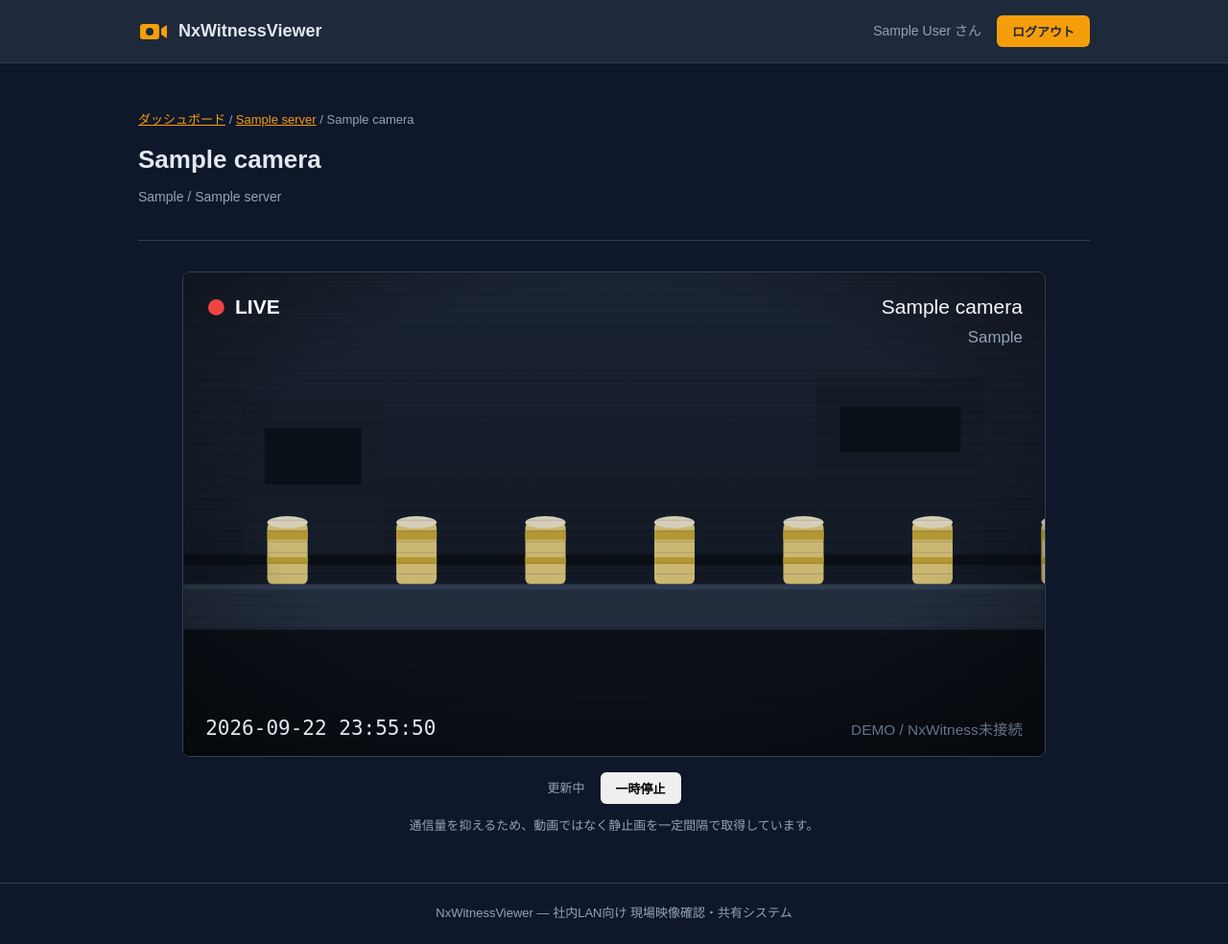
After one commit to Kouichi-sys/RUNTEQ_1100760001_Kouichi, a Django app: page /cameras/1/ in a window 1280 px wide. The commit adds this page. Shown: the whole page at 96% size. Run offline with Django 5.2, Linux system fonts and the light colour scheme; a user stored in the database is signed in; tables that the repository leaves empty hold one stand-in row (values such as "Sample post").

Commit message:
ライブ映像閲覧機能を追加
カメラ1台のライブ映像を表示する画面を追加した。映像の取得元は
VIDEO_SOURCEで切り替える抽象層を経由させ、ビューから直接
NxWitness APIを呼ばない構成にしている。

- video_sources.py に MockVideoSource / NxVideoSource を追加
  (NxVideoSourceは疎通確認(#25)後に実装する)
- mock時はSVGで疑似映像を生成。取得のたびに時刻と製品の位置が変わり、
  ラインが流れて見える。ラインの種類で缶・瓶・樽を描き分ける
- /cameras/<id>/ にライブ画面、/cameras/<id>/live.svg に映像を追加
- 帯域を抑えるため動画ではなく静止画を2秒間隔で取得。一時停止でき、
  非表示のタブでは取得を止める
- サーバー詳細のカメラ一覧をサムネイル表示に変更

Co-Authored-By: Claude Opus 5 <noreply@anthropic.com>

```diff
--- a/cameras/urls.py
+++ b/cameras/urls.py
@@ -5,5 +5,8 @@ from . import views
 app_name = "cameras"
 
 urlpatterns = [
-    path("<int:pk>/", views.ServerDetailView.as_view(), name="server_detail"),
+    path("servers/<int:pk>/", views.ServerDetailView.as_view(), name="server_detail"),
+    path("cameras/<int:pk>/", views.CameraLiveView.as_view(), name="camera_live"),
+    # ライブ映像の取得先。<img>から一定間隔で読み直す
+    path("cameras/<int:pk>/live.svg", views.LiveImageView.as_view(), name="live_image"),
 ]
--- /dev/null
+++ b/cameras/video_sources.py
@@ -0,0 +1,81 @@
+"""映像取得の切り替え層。
+
+NxWitnessは社内LAN内にしか存在せず、公開レビュー環境からは到達できない。
+そのため映像の取得元を抽象化し、環境変数 VIDEO_SOURCE で差し替える。
+
+- mock … アプリ側で生成した疑似映像を返す(公開環境・テスト用)
+- nx   … NxWitness APIを参照する(社内LAN内)
+
+ビューからNxWitness APIを直接呼ばず、必ずこの層を経由させること。
+"""
+
+from abc import ABC, abstractmethod
+
+from django.conf import settings
+from django.urls import reverse
+
+# ラインの種類ごとに、疑似映像に流す製品の見た目を変える
+PRODUCT_SHAPES = {
+    "缶": "can",
+    "瓶": "bottle",
+    "樽": "keg",
+}
+DEFAULT_SHAPE = "can"
+
+
+class VideoSource(ABC):
+    """映像取得元の共通インターフェース。"""
+
+    @abstractmethod
+    def live_image_url(self, camera):
+        """ライブ映像(静止画)の取得先URLを返す。"""
+
+    @abstractmethod
+    def is_available(self):
+        """映像を取得できる状態かどうか。"""
+
+
+class MockVideoSource(VideoSource):
+    """アプリ側で生成した疑似映像を返す。
+
+    実カメラが無い環境でも画面の動作を確認できるようにするためのもの。
+    静止画(SVG)を定期的に取得し直すことで、帯域を使わずにライブらしく見せる。
+    """
+
+    def live_image_url(self, camera):
+        return reverse("cameras:live_image", args=[camera.pk])
+
+    def is_available(self):
+        return True
+
+    def product_shape(self, camera):
+        """カメラが属するラインから、流れる製品の形を決める。"""
+        line = camera.server.line
+        for keyword, shape in PRODUCT_SHAPES.items():
+            if keyword in line:
+                return shape
+        return DEFAULT_SHAPE
+
+
+class NxVideoSource(VideoSource):
+    """NxWitness APIから映像を取得する。
+
+    認証方式とエンドポイントはNxWitnessのバージョンで異なるため、
+    社内LAN内での疎通確認(Issue #25)に合わせて実装する。
+    設定は settings の NX_BASE_URL / NX_USERNAME / NX_PASSWORD を使う。
+    """
+
+    def live_image_url(self, camera):
+        raise NotImplementedError(
+            "NxWitness APIからの映像取得は未実装です(Issue #25の疎通確認後に対応)。"
+        )
+
+    def is_available(self):
+        return bool(settings.NX_BASE_URL)
+
+
+def get_video_source():
+    """設定に応じた映像取得元を返す。"""
+    if settings.VIDEO_SOURCE == "nx":
+        return NxVideoSource()
+    return MockVideoSource()
--- a/cameras/views.py
+++ b/cameras/views.py
@@ -1,7 +1,16 @@
 from django.contrib.auth.mixins import LoginRequiredMixin
+from django.http import Http404, HttpResponse
+from django.shortcuts import get_object_or_404
+from django.utils import timezone
+from django.views import View
 from django.views.generic import DetailView
 
-from .models import Server
+from .mock_frame import render_frame
+from .models import Camera, Server
+from .video_sources import MockVideoSource, get_video_source
+
+# ライブ映像(静止画)の更新間隔。短くしすぎると社内LANの帯域を圧迫する
+LIVE_REFRESH_SECONDS = 2
 
 
 class ServerDetailView(LoginRequiredMixin, DetailView):
@@ -14,3 +23,45 @@ class ServerDetailView(LoginRequiredMixin, DetailView):
     def get_queryset(self):
         # カメラをまとめて取得し、一覧表示でのN+1を避ける
         return Server.objects.prefetch_related("cameras")
+
+
+class CameraLiveView(LoginRequiredMixin, DetailView):
+    """カメラ1台のライブ映像。"""
+
+    model = Camera
+    template_name = "cameras/camera_live.html"
+    context_object_name = "camera"
+
+    def get_queryset(self):
+        return Camera.objects.select_related("server")
+
+    def get_context_data(self, **kwargs):
+        context = super().get_context_data(**kwargs)
+        source = get_video_source()
+        context["source_available"] = source.is_available()
+        if context["source_available"]:
+            context["live_image_url"] = source.live_image_url(self.object)
+        # 帯域を抑えるため、動画ではなく静止画をこの間隔で取り直す
+        context["refresh_seconds"] = LIVE_REFRESH_SECONDS
+        return context
+
+
+class LiveImageView(LoginRequiredMixin, View):
+    """疑似ライブ映像(SVG)を返す。
+
+    VIDEO_SOURCE=mock のときだけ使う。取得のたびに時刻と製品の位置が変わるため、
+    一定間隔で読み直すとラインが流れて見える。
+    """
+
+    def get(self, request, pk):
+        source = get_video_source()
+        if not isinstance(source, MockVideoSource):
+            raise Http404("疑似映像はVIDEO_SOURCE=mockのときだけ利用できます。")
+
+        camera = get_object_or_404(Camera.objects.select_related("server"), pk=pk)
+        svg = render_frame(camera, timezone.localtime(), source.product_shape(camera))
+
+        response = HttpResponse(svg, content_type="image/svg+xml")
+        # 常に最新のコマを返したいのでキャッシュさせない
+        response["Cache-Control"] = "no-store, max-age=0"
+        return response
--- a/config/urls.py
+++ b/config/urls.py
@@ -6,7 +6,7 @@ from django.urls import include, path
 urlpatterns = [
     path("admin/", admin.site.urls),
     path("home/", include("pages.urls")),
-    path("servers/", include("cameras.urls")),
+    path("", include("cameras.urls")),
     # "/" をログイン画面にするため、最後に置く
     path("", include("accounts.urls")),
 ]
--- a/static/css/style.css
+++ b/static/css/style.css
@@ -335,3 +335,57 @@ a {
   font-size: 14px;
   color: var(--text-muted);
 }
+
+/* ===== ライブ映像 ===== */
+.card--camera {
+  padding: 12px;
+}
+
+.thumb {
+  display: block;
+  width: 100%;
+  border-radius: 6px;
+  background: #0c1119;
+  aspect-ratio: 16 / 9;
+  object-fit: cover;
+}
+
+.card--camera .card__title {
+  margin: 10px 4px 2px;
+}
+
+.viewer {
+  border-top: 1px solid var(--border);
+  padding-top: 32px;
+}
+
+.viewer__image {
+  display: block;
+  width: 100%;
+  max-width: 900px;
+  margin: 0 auto;
+  border: 1px solid var(--border);
+  border-radius: 8px;
+  background: #0c1119;
+  aspect-ratio: 16 / 9;
+}
+
+.viewer__bar {
+  display: flex;
+  align-items: center;
+  justify-content: center;
+  gap: 16px;
+  margin-top: 16px;
+}
+
+.viewer__status {
+  font-size: 13px;
+  color: var(--text-muted);
+}
+
+.viewer__note {
+  margin: 12px 0 0;
+  text-align: center;
+  font-size: 13px;
+  color: var(--text-muted);
+}
--- /dev/null
+++ b/static/js/live.js
@@ -0,0 +1,53 @@
+// ライブ映像の自動更新。
+// 動画ストリームではなく静止画を一定間隔で取り直すことで、通信量を抑える。
+(function () {
+  const image = document.getElementById("live");
+  const status = document.getElementById("status");
+  const toggle = document.getElementById("toggle");
+  if (!image || !toggle) {
+    return;
+  }
+
+  const seconds = JSON.parse(document.getElementById("refresh-seconds").textContent);
+  const baseUrl = image.getAttribute("src");
+  let timer = null;
+
+  function refresh() {
+    // 同じURLだとブラウザのキャッシュが使われることがあるため、時刻を付ける
+    image.src = baseUrl + "?t=" + Date.now();
+  }
+
+  function start() {
+    timer = setInterval(refresh, seconds * 1000);
+    status.textContent = "更新中";
+    toggle.textContent = "一時停止";
+  }
+
+  function stop() {
+    clearInterval(timer);
+    timer = null;
+    status.textContent = "停止中";
+    toggle.textContent = "再開";
+  }
+
+  toggle.addEventListener("click", function () {
+    if (timer) {
+      stop();
+    } else {
+      refresh();
+      start();
+    }
+  });
+
+  // 別のタブを見ている間は取得を止め、無駄な通信をしない
+  document.addEventListener("visibilitychange", function () {
+    if (document.hidden) {
+      if (timer) stop();
+    } else if (!timer) {
+      refresh();
+      start();
+    }
+  });
+
+  start();
+})();
--- /dev/null
+++ b/templates/cameras/camera_live.html
@@ -0,0 +1,37 @@
+{% extends "base.html" %}
+{% load static %}
+
+{% block title %}NxWitnessViewer | {{ camera.name }}{% endblock %}
+
+{% block content %}
+<section class="page-head">
+  <p class="breadcrumb">
+    <a href="{% url 'pages:home' %}">ダッシュボード</a> /
+    <a href="{% url 'cameras:server_detail' camera.server.pk %}">{{ camera.server.name }}</a> /
+    {{ camera.name }}
+  </p>
+  <h1 class="page-head__title">{{ camera.name }}</h1>
+  <p class="page-head__lead">{{ camera.server.line }} / {{ camera.server.name }}</p>
+</section>
+
+{% if source_available %}
+  <section class="viewer">
+    <img id="live" class="viewer__image" src="{{ live_image_url }}" alt="{{ camera.name }} のライブ映像">
+    <div class="viewer__bar">
+      <span class="viewer__status" id="status">更新中</span>
+      <button type="button" class="btn btn--small" id="toggle">一時停止</button>
+    </div>
+    <p class="viewer__note">
+      通信量を抑えるため、動画ではなく静止画を一定間隔で取得しています。
+    </p>
+  </section>
+
+  {{ refresh_seconds|json_script:"refresh-seconds" }}
+  <script src="{% static 'js/live.js' %}"></script>
+{% else %}
+  <section class="empty">
+    <p class="empty__text">映像を取得できませんでした。</p>
+    <p class="empty__note">NxWitnessサーバーへの接続設定を確認してください。</p>
+  </section>
+{% endif %}
+{% endblock %}
```
Also changed, not shown: cameras/mock_frame.py (added, +115 -0 lines), templates/cameras/server_detail.html (+4 -9 lines), README.md.
